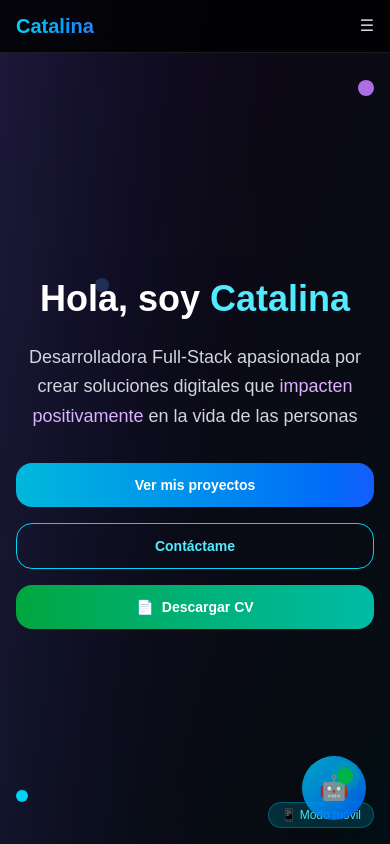
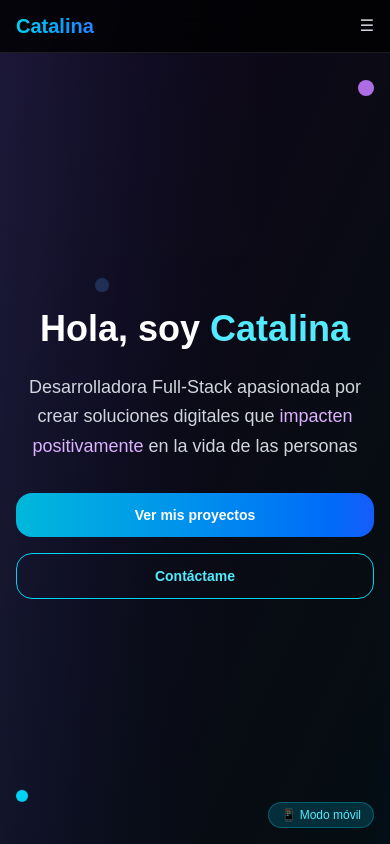
Before and after one commit to CatalinaOlivaresHerrera/Portafolio, a Next.js app: page / in a window 390 px wide. Shown: the top 844 px of the page. Built offline with nearby package versions, Linux system fonts and the light colour scheme.

Commit message:
Actualización: Mejorada responsividad

```diff
--- a/src/app/page.tsx
+++ b/src/app/page.tsx
@@ -1,5 +1,4 @@
 'use client';
-import Chatbot from "./components/Chatbot";
 import { useState, useEffect, useRef } from "react";
 
 // Interfaces TypeScript
@@ -213,9 +212,6 @@ export default function Home() {
     }
   };
 
-  // RUTA DEL CV CORREGIDA - PDF está en la carpeta assets
-  const cvPath = "/assets/CV-Catalina-Olivares-Herrera.pdf";
-
   return (
     <div className="min-h-screen bg-gradient-to-br from-gray-900 via-black to-blue-900 text-white overflow-hidden">
       {/* Indicador móvil */}
@@ -274,14 +270,6 @@ export default function Home() {
                 className="border border-cyan-400 text-cyan-300 hover:bg-cyan-400/10 font-semibold py-3 px-6 sm:px-8 rounded-2xl transition-all duration-300 w-full sm:w-auto text-sm sm:text-base text-center"
               >
                 Contáctame
-              </a>
-              <a
-                href={cvPath}
-                download="/assets/CV/CVCatalinaOlivaresHerrera.pdf"
-                className="flex items-center justify-center gap-2 bg-gradient-to-r from-green-600 to-teal-500 hover:from-green-500 hover:to-teal-400 text-white font-semibold py-3 px-6 rounded-2xl transition-all duration-300 transform hover:scale-105 w-full sm:w-auto text-sm sm:text-base"
-              >
-                <span>📄</span>
-                <span>Descargar CV</span>
               </a>
             </div>
           </div>
@@ -553,18 +541,6 @@ export default function Home() {
                       +56 9 4658 4847
                     </a>
                   </div>
-
-                  {/* Botón CV - CORREGIDO */}
-                  <div className="pt-4 md:pt-6 border-t border-white/10">
-                    <a
-                      href={cvPath}
-                      download="/assets/CV/CVCatalinaOlivaresHerrera.pdf"
-                      className="flex items-center justify-center space-x-2 bg-gradient-to-r from-green-600 to-teal-500 hover:from-green-500 hover:to-teal-400 text-white font-semibold py-3 px-4 md:py-3 md:px-6 rounded-xl md:rounded-2xl transition-all duration-300 transform hover:scale-[1.02] active:scale-95 w-full text-sm md:text-base"
-                    >
-                      <span className="text-lg">📄</span>
-                      <span>Descargar CV</span>
-                    </a>
-                  </div>
                 </div>
               </div>
             </div>
@@ -596,8 +572,6 @@ export default function Home() {
         onClose={() => setSelectedProject(null)}
         project={selectedProject}
       />
-
-      <Chatbot />
     </div>
   );
 }
```
